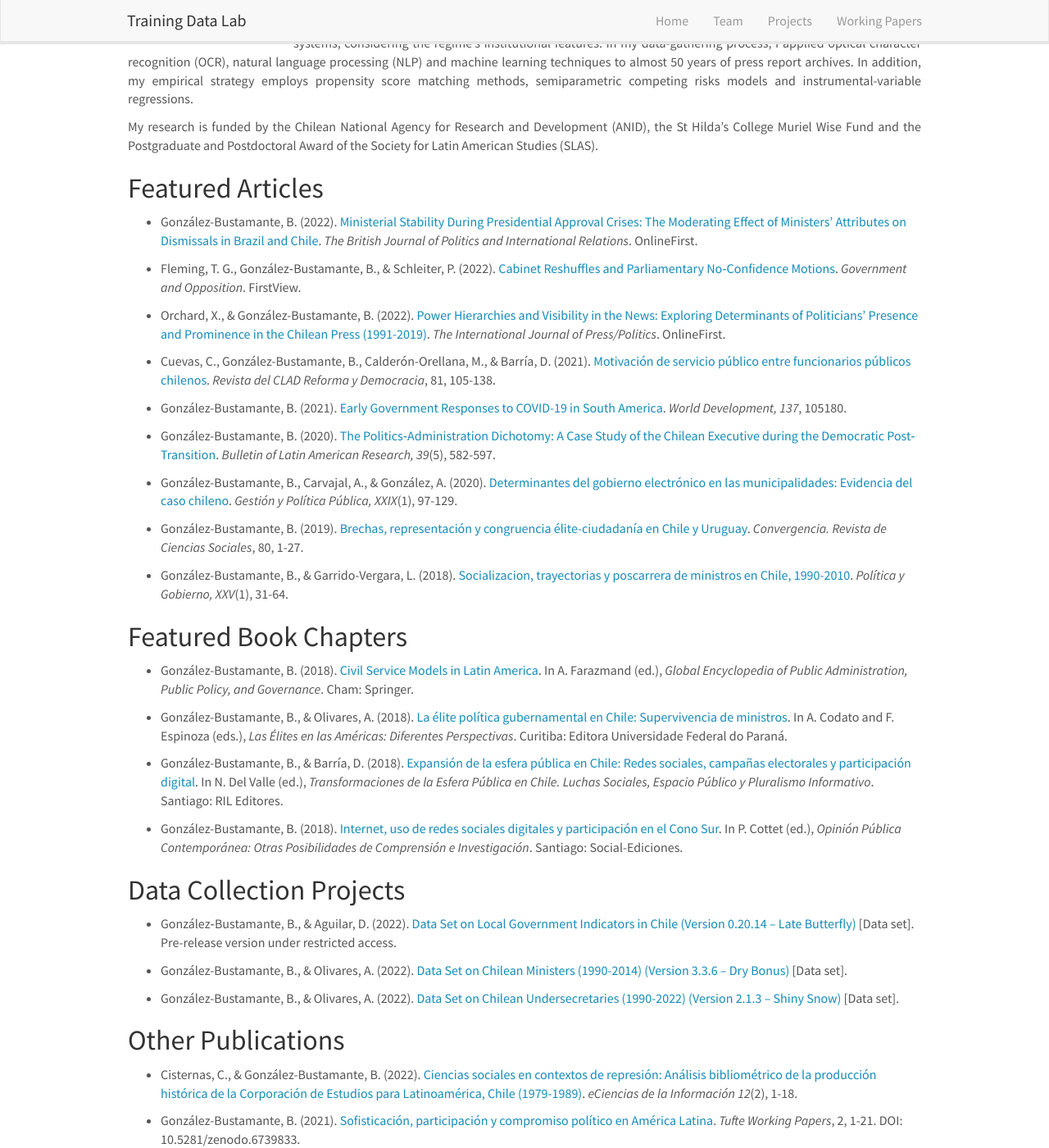
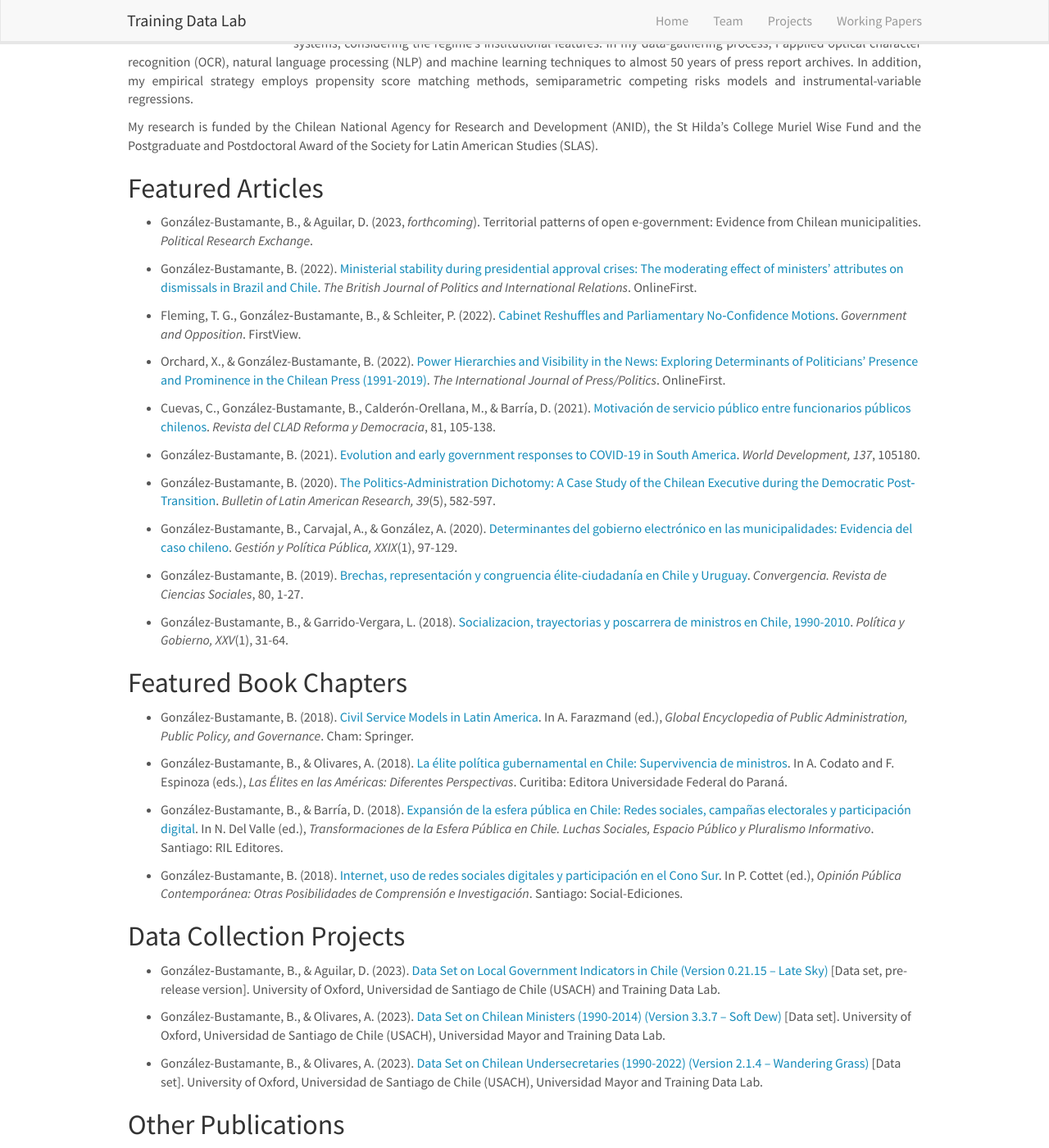
Before and after one commit to training-datalab/old-training-datalab.com, a Jekyll site: the page built from _pages/bgonzalezbustamante.md, in a window 1280 px wide and 1400 px high, scrolled down 301 px. Shown: the whole window at 82% size. Built offline with Jekyll 4.4.1, drawn with Linux system fonts in a browser that asks for light colours; nearby versions of some CDN libraries; some of the changed text lies outside the part shown.

Commit message:
Update bgonzalezbustamante.md

```diff
--- a/_pages/bgonzalezbustamante.md
+++ b/_pages/bgonzalezbustamante.md
@@ -18,7 +18,9 @@
 
 ## Featured Articles
 
-* González-Bustamante, B. (2022). <a href="https://doi.org/10.1177/13691481221124850" target="_blank">Ministerial Stability During Presidential Approval Crises: The Moderating Effect of Ministers’ Attributes on Dismissals in Brazil and Chile</a>. *The British Journal of Politics and International Relations*. OnlineFirst.
+* González-Bustamante, B., & Aguilar, D. (2023, *forthcoming*). Territorial patterns of open e-government: Evidence from Chilean municipalities. *Political Research Exchange*.
+
+* González-Bustamante, B. (2022). <a href="https://doi.org/10.1177/13691481221124850" target="_blank">Ministerial stability during presidential approval crises: The moderating effect of ministers’ attributes on dismissals in Brazil and Chile</a>. *The British Journal of Politics and International Relations*. OnlineFirst.
 
 * Fleming, T. G., González‑Bustamante, B., & Schleiter, P. (2022). <a href="https://doi.org/10.1017/gov.2022.23" target="_blank">Cabinet Reshuffles and Parliamentary No‑Confidence Motions</a>. *Government and Opposition*. FirstView.
 
@@ -26,7 +28,7 @@
 
 * Cuevas, C., González-Bustamante, B., Calderón-Orellana, M., & Barría, D. (2021). <a href="https://doi.org/10.31235/osf.io/p963q" target="_blank">Motivación de servicio público entre funcionarios públicos chilenos</a>. *Revista del CLAD Reforma y Democracia*, 81, 105-138.
 
-* González-Bustamante, B. (2021). <a href="https://doi.org/10.1016/j.worlddev.2020.105180" target="_blank">Early Government Responses to COVID-19 in South America</a>. *World Development, 137*, 105180.
+* González-Bustamante, B. (2021). <a href="https://doi.org/10.1016/j.worlddev.2020.105180" target="_blank">Evolution and early government responses to COVID-19 in South America</a>. *World Development, 137*, 105180.
 
 * González-Bustamante, B. (2020). <a href="https://doi.org/10.1111/blar.13044" target="_blank">The Politics‐Administration Dichotomy: A Case Study of the Chilean Executive during the Democratic Post‐Transition</a>. *Bulletin of Latin American Research, 39*(5), 582-597.
 
@@ -48,11 +50,11 @@
 
 ## Data Collection Projects
 
-* González‑Bustamante, B., & Aguilar, D. (2022). <a href="https://doi.org/10.5281/zenodo.6848053" target="_blank">Data Set on Local Government Indicators in Chile (Version 0.20.14 -- Late Butterfly)</a> [Data set]. Pre-release version under restricted access.
+* González‑Bustamante, B., & Aguilar, D. (2023). <a href="https://doi.org/10.5281/zenodo.7568387" target="_blank">Data Set on Local Government Indicators in Chile (Version 0.21.15 -- Late Sky)</a> [Data set, pre-release version]. University of Oxford, Universidad de Santiago de Chile (USACH) and Training Data Lab.
 
-* González-Bustamante, B., & Olivares, A. (2022). <a href="https://doi.org/10.5281/zenodo.5744536" target="_blank">Data Set on Chilean Ministers (1990-2014) (Version 3.3.6 -- Dry Bonus)</a> [Data set].
+* González-Bustamante, B., & Olivares, A. (2023). <a href="https://doi.org/10.5281/zenodo.5744536" target="_blank">Data Set on Chilean Ministers (1990-2014) (Version 3.3.7 -- Soft Dew)</a> [Data set]. University of Oxford, Universidad de Santiago de Chile (USACH), Universidad Mayor and Training Data Lab.
 
-* González-Bustamante, B., & Olivares, A. (2022). <a href="https://doi.org/10.5281/zenodo.5715384" target="_blank">Data Set on Chilean Undersecretaries (1990-2022) (Version 2.1.3 -- Shiny Snow)</a> [Data set].
+* González-Bustamante, B., & Olivares, A. (2023). <a href="https://doi.org/10.5281/zenodo.5715384" target="_blank">Data Set on Chilean Undersecretaries (1990-2022) (Version 2.1.4 -- Wandering Grass)</a> [Data set]. University of Oxford, Universidad de Santiago de Chile (USACH), Universidad Mayor and Training Data Lab.
 
 ## Other Publications
 
```
Also changed, not shown: other parts of _pages/bgonzalezbustamante.md (+1 -1 lines).
